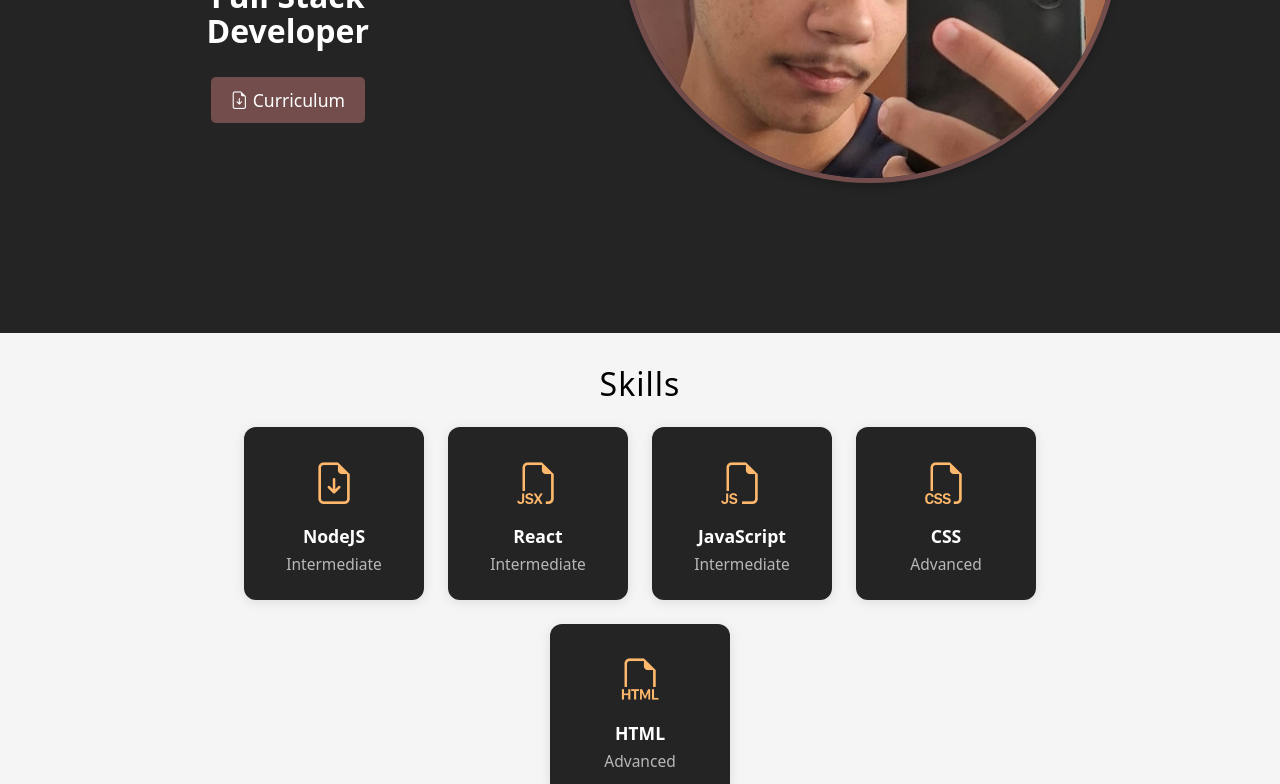
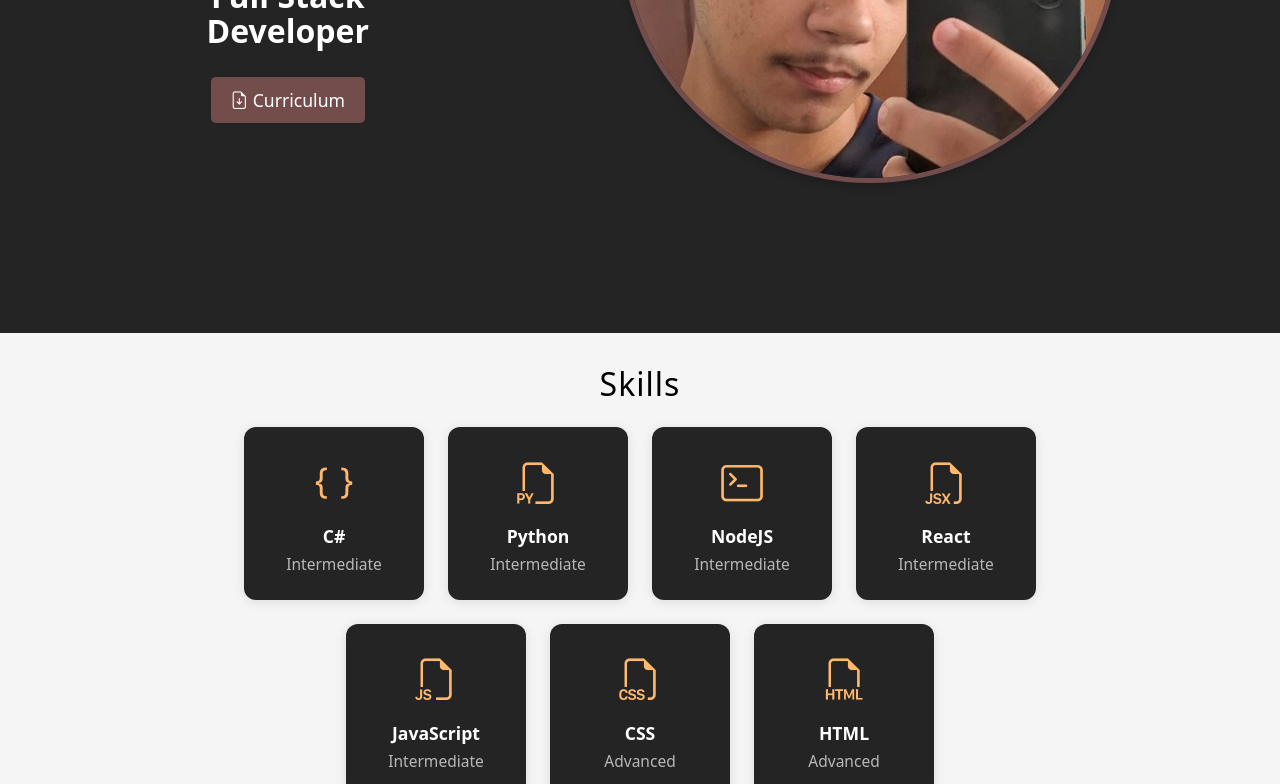
Before and after one commit to PedroHmelosilva/portifolio, a React (Vite) app: page / in a window 1280 px wide. Shown: the part 467-1251 px from the top of the page. Built offline with nearby package versions, Linux system fonts and the light colour scheme.

Commit message:
Update Skills.jsx

```diff
--- a/src/components/Skills.jsx
+++ b/src/components/Skills.jsx
@@ -2,7 +2,9 @@ import React from "react";
 import "./Skills.css";
 
 const skills = [
-  { icon: '<i class="bi bi-file-earmark-arrow-down"></i>', name: "NodeJS", level: "Intermediate" },
+    { icon: '<i class="bi bi-braces"></i>', name: "C#", level: "Intermediate" },
+    { icon: '<i class="bi bi-filetype-py"></i>', name: "Python", level: "Intermediate" },
+  { icon: '<i class="bi bi-terminal"></i>', name: "NodeJS", level: "Intermediate" },
   { icon: '<i class="bi bi-filetype-jsx"></i>', name: "React", level: "Intermediate" },
   { icon: '<i class="bi bi-filetype-js"></i>', name: "JavaScript", level: "Intermediate" },
   { icon: '<i class="bi bi-filetype-css"></i>', name: "CSS", level: "Advanced" },
```
